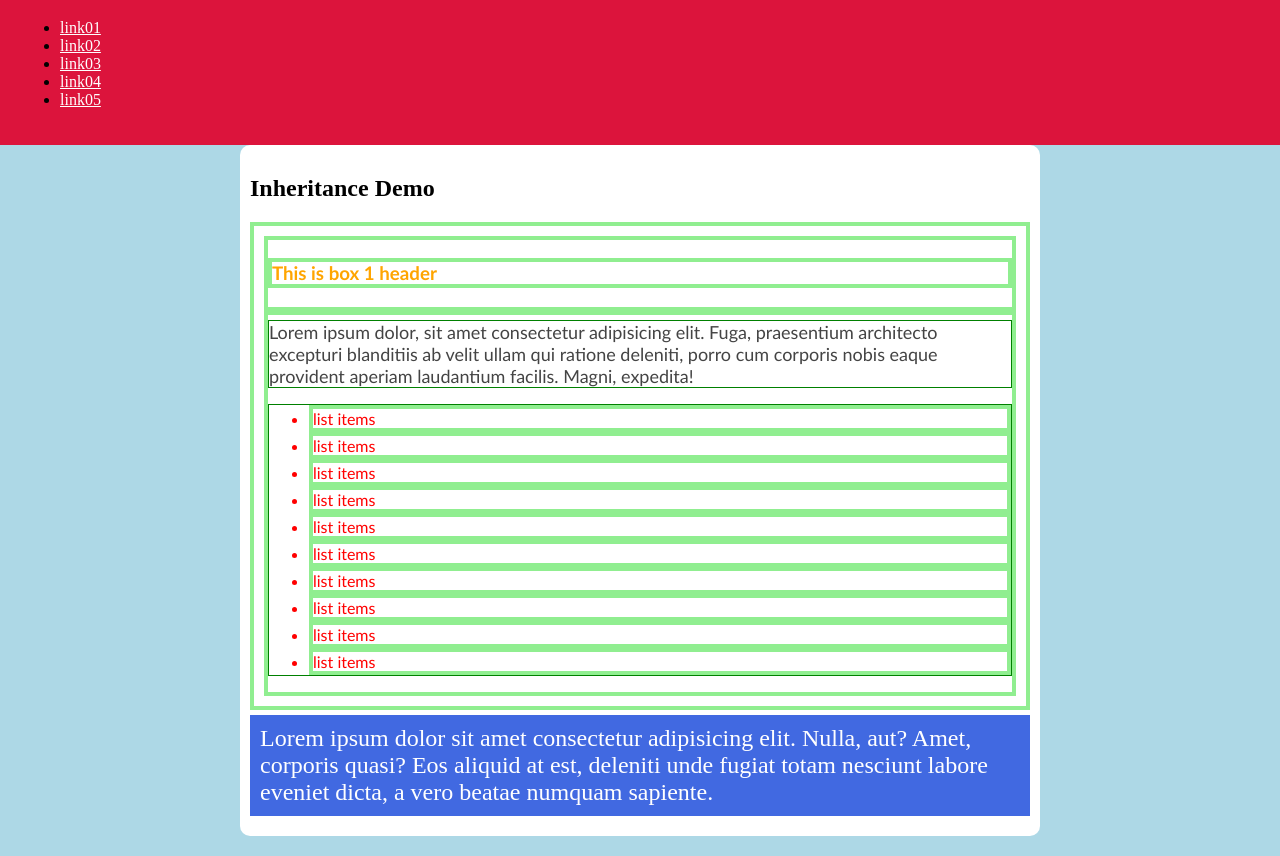
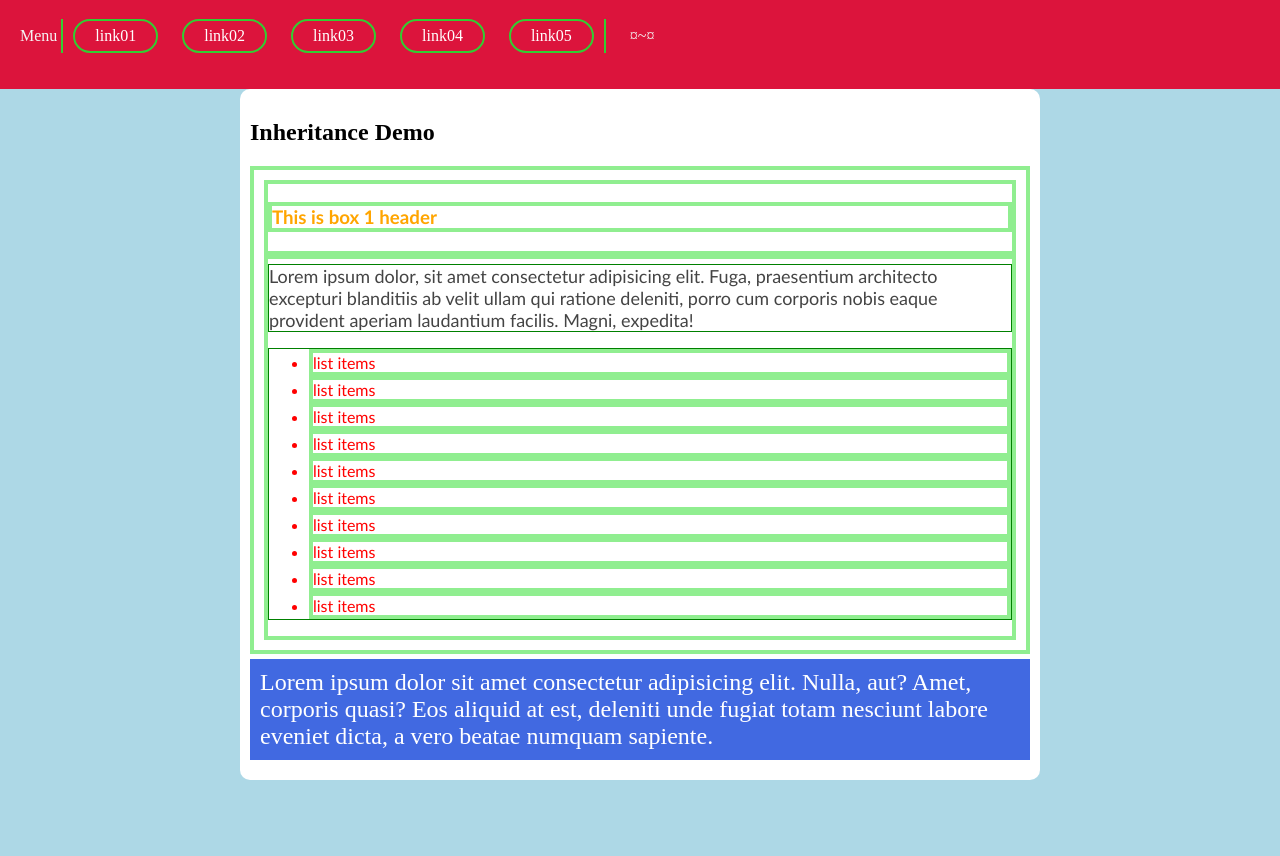
Before and after one commit to kingkris/90days, a plain HTML site: page 02-css/index.html in a window 1280 px wide. Shown: the part 81-937 px from the top of the page. After the commit the page ends 881 px from the top, so only its background shows below. Drawn offline with Linux system fonts and the light colour scheme.

Commit message:
slectors

```diff
--- a/02-css/index.html
+++ b/02-css/index.html
@@ -128,6 +128,61 @@ selector-name {
   color: white;
 }
 
+/**
+ *
+ * Psuedo selectors
+ *
+ */
+
+/*
+    There are two types
+      ~ Psuedo Classes
+      ~ Psuedo Elements
+
+    https://developer.mozilla.org/en-US/docs/Web/CSS/Pseudo-classes
+    https://developer.mozilla.org/en-US/docs/Web/CSS/Pseudo-elements
+
+ */
+
+
+
+ .main-links{
+  padding-left: 0;
+  margin-top: 0;
+  list-style: none;
+}
+.main-links::before{
+  content: "Menu";
+  color: #f5f5f5;
+}
+.main-links::after{
+  content: "\00a4 \007e \00a4";
+  color: #f5f5f5;
+}
+.main-links li{
+  display: inline-block;
+  margin-right: 20px;
+}
+.main-links li:first-child{
+  border-left: solid 2px limegreen;
+  padding-left: 10px;
+}
+.main-links li:last-child{
+  border-right: solid 2px limegreen;
+  padding-right: 10px;
+}
+.main-links li a{
+  border: solid 2px limegreen;
+  border-radius: 25px;
+  display: block;
+  padding: 6px 20px;
+  text-decoration: none;
+}
+.main-links li a:hover{
+  border: solid 2px white;
+  background-color: limegreen;
+}
+
 
 /*=====  End of Selectors  ======*/
 
@@ -144,7 +199,7 @@ selector-name {
       <small>learn css from scratch</small>
     </h1>
     <nav>
-      <ul class="user-defined-name">
+      <ul class="main-links">
         <li><a href="#">link01</a></li>
         <li><a href="#">link02</a></li>
         <li><a href="#">link03</a></li>
```
